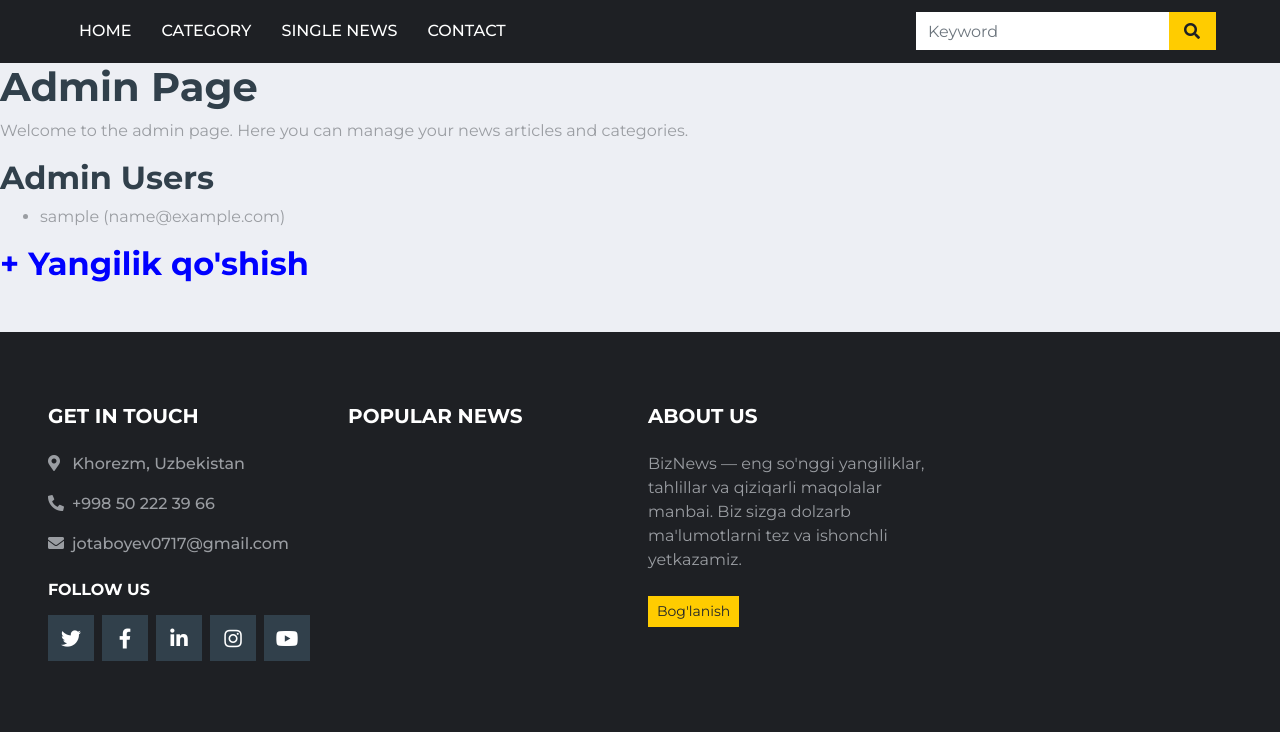
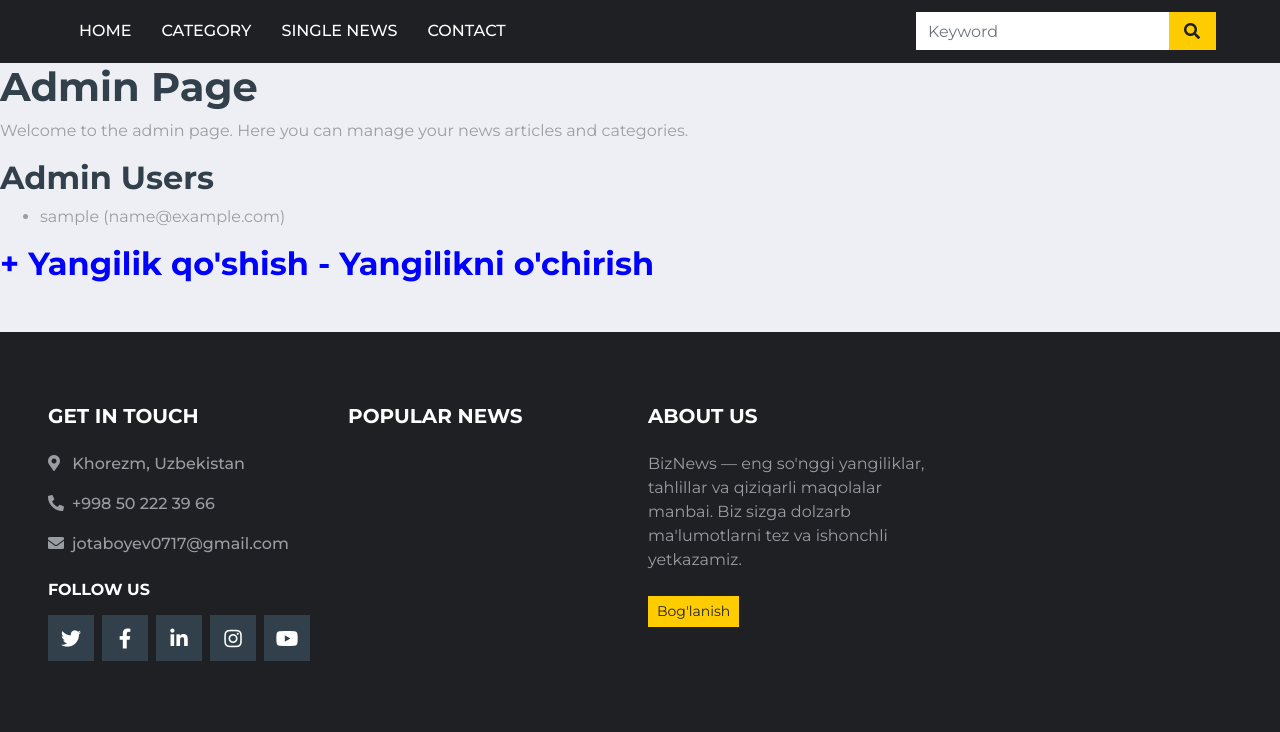
Before and after one commit to jotaboyev0717/news_site, a Django app: page /admin_page/ in a window 1280 px wide. Shown: the part 373-1105 px from the top of the page. Run offline with Django 5.2, Linux system fonts and the light colour scheme; the visitor is signed in with stand-in values (Sample User, id 1); data comes from the database, SQL or seed files in the repository; data that the repository does not hold is empty; some libraries are stand-ins or nearby versions.

Commit message:
delete function added

```diff
--- a/news_app/urls.py
+++ b/news_app/urls.py
@@ -12,6 +12,6 @@ urlpatterns = [
     path('news/create/', NewsCreateView.as_view(), name='news_create'),
     path('admin_page/', admin_page_view, name='admin_page'),
     path('search/', SearchResultsView.as_view(), name='search_results'),
-    path('news/<int:pk>/delete/', NewsDeleteView.as_view(), name='news_delete'),
+    path('news/<int:id>/delete/', NewsDeleteView.as_view(), name='news_delete'),
     # path('news/create/', news_create, name='news_create'),
 ]
--- a/templates/pages/admin_page.html
+++ b/templates/pages/admin_page.html
@@ -18,5 +18,8 @@
     <a href="{% url 'news_create' %}" style="color: blue; text-decoration: none;">
         + Yangilik qo'shish
     </a>
+    <a href="{% url 'news_delete' %}" style="color: blue; text-decoration: none;">
+        - Yangilikni o'chirish
+    </a>
 </h2>
 {% endblock %}
```
